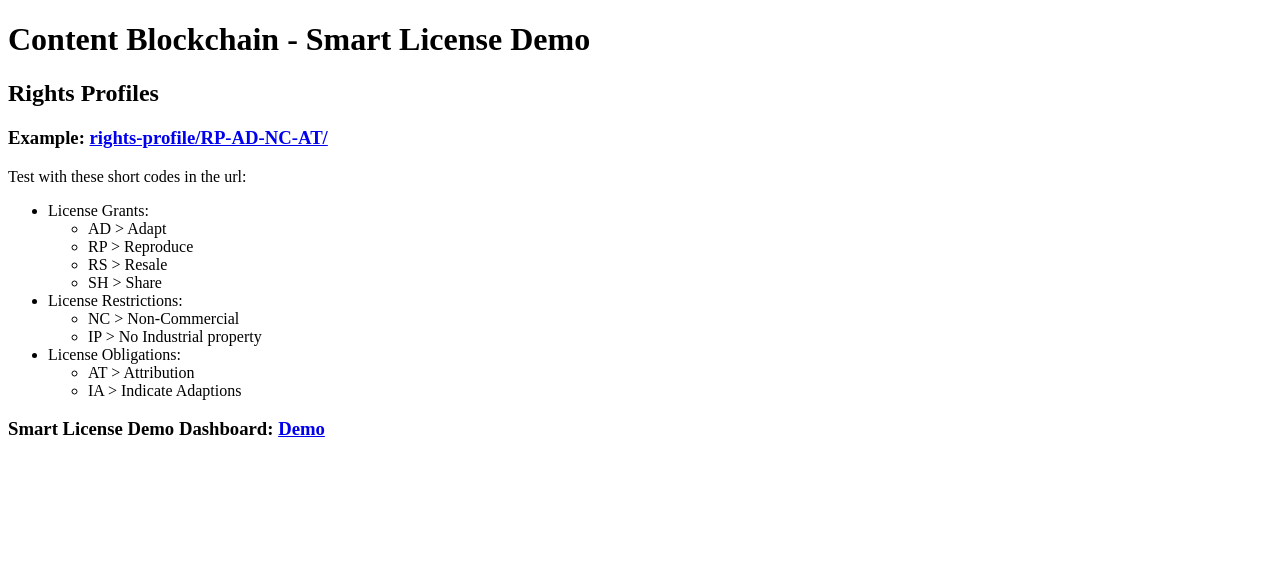
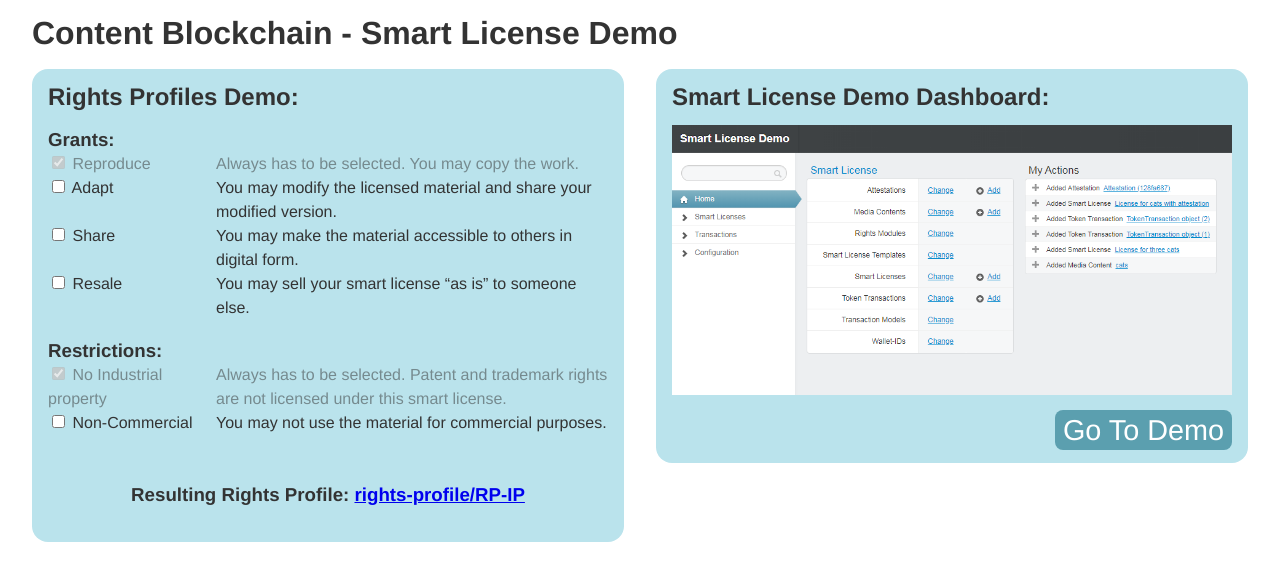
Before and after one commit to coblo/smartlicense, a Django app: template smartlicense/templates/index.html in a window 1280 px wide. Shown: the top 581 px of the page. Run offline with Django 3.2, Linux system fonts and the light colour scheme; the template is opened without the code that fills it, so the values that code supplies are empty.

Commit message:
Change design of index page

```diff
--- /dev/null
+++ b/smartlicense/static/main.css
@@ -0,0 +1,89 @@
+body {
+    margin: 1rem;
+    font-family: "Helvetica Neue", Helvetica, Arial, sans-serif;
+    font-size: 16px;
+    line-height: 24px;
+    color: #333333;
+    background-color: #ffffff;
+}
+
+.main-header {
+    margin-left: 1rem;
+    margin-bottom: .5rem;
+}
+
+.content {
+    display: flex;
+}
+
+.content-left, .content-right {
+    flex: 1;
+}
+
+.rights-profiles, .smart-license-demo {
+    background-color: #bae3ec;
+    margin: 1rem;
+    padding: 1rem;
+    border-radius: 1rem;
+}
+
+.rights-profiles h2, .smart-license-demo h2 {
+    margin: 0;
+}
+
+.link-image-demo {
+    margin-top: 1rem;
+    width: 100%;
+}
+
+.mb-0 {
+    margin-bottom: 0;
+}
+
+.text-disabled {
+    opacity: 0.5;
+}
+
+.rights-row {
+    display: flex;
+}
+
+.rights-row-left {
+    flex: 0.3;
+}
+
+.rights-row-right {
+    flex: 0.7;
+}
+
+.result {
+    text-align: center;
+    margin-top: 3rem;
+}
+
+.demo-button-container {
+    margin-top: 1rem;
+    text-align: right;
+}
+
+.demo-button {
+    text-decoration: none;
+    font-size: 1.8rem;
+    background-color: #5B9FAF;
+    padding: 4px 8px 4px 8px;
+    color: #fff;
+    border-radius: .5rem;
+}
+
+.rights-row.indicate-adaptions, .rights-row.attribution, #title-obligations {
+    display: None;
+}
+
+@media only screen and (max-width: 768px) {
+    .content {
+        flex-direction: column;
+    }
+    .content-left {
+        order: -1;
+    }
+}
--- /dev/null
+++ b/smartlicense/static/main.js
@@ -0,0 +1,46 @@
+'use strict';
+
+var obligationChanger = document.querySelectorAll('.obligation-changer');
+var linkChanger = document.querySelectorAll('.link-changer');
+
+var adaptElem = document.getElementById('adapt');
+var shareElem = document.getElementById('share');
+var resaleElem = document.getElementById('resale');
+var noncommercialElem = document.getElementById('noncommercial');
+
+var titleElem = document.getElementById('title-obligations');
+var indicateElem = document.getElementById('indicate-adaptions');
+var attributionElem = document.getElementById('attribution');
+
+var resultElem = document.getElementById('result-link');
+
+obligationChanger.forEach(function (element) {
+    element.addEventListener('change', function () {
+        if (adaptElem.checked || shareElem.checked || resaleElem.checked) {
+            titleElem.style.display = "block";
+            attributionElem.style.display = "flex";
+            indicateElem.style.display = adaptElem.checked ? "flex" : "none";
+        } else {
+            titleElem.style.display = "none";
+            attributionElem.style.display = "none";
+            indicateElem.style.display = "none";
+        }
+    });
+});
+
+linkChanger.forEach(function (element) {
+    element.addEventListener('change', function () {
+        var link = 'rights-profile/RP-';
+        if (adaptElem.checked)
+            link += 'AD-';
+        if (shareElem.checked)
+            link += 'SH-';
+        if (resaleElem.checked)
+            link += 'RS-';
+        link += 'IP';
+        if (noncommercialElem.checked)
+            link += '-NC';
+        resultElem.href = link;
+        resultElem.innerHTML = link;
+    });
+});
--- a/smartlicense/templates/index.html
+++ b/smartlicense/templates/index.html
@@ -1,33 +1,94 @@
 <!DOCTYPE html>
 <html lang="en">
 <head>
-  <meta charset="UTF-8">
-  <title>Content Blockchain - Smart License Demo</title>
+    <meta charset="UTF-8">
+    <meta name="viewport" content="width=device-width, initial-scale=1.0">
+    <link rel="stylesheet" type="text/css" href="../static/main.css">
+    <title>Content Blockchain - Smart License Demo</title>
 </head>
 <body>
-<h1>Content Blockchain - Smart License Demo</h1>
-<h2>Rights Profiles</h2>
-<h3>Example: <a href="rights-profile/RP-AD-NC-AT/">rights-profile/RP-AD-NC-AT/</a></h3>
-<p>Test with these short codes in the url:</p>
-<ul>
-  <li>License Grants:</li>
-  <ul>
-    <li>AD > Adapt</li>
-    <li>RP > Reproduce</li>
-    <li>RS > Resale</li>
-    <li>SH > Share</li>
-  </ul>
-  <li>License Restrictions:</li>
-  <ul>
-    <li>NC > Non-Commercial</li>
-    <li>IP > No Industrial property</li>
-  </ul>
-    <li>License Obligations:</li>
-  <ul>
-    <li>AT > Attribution</li>
-    <li>IA > Indicate Adaptions</li>
-  </ul>
-</ul>
-<h3>Smart License Demo Dashboard: <a href="demo/">Demo</a></h3>
+<h1 class="main-header">Content Blockchain - Smart License Demo</h1>
+<div class="content">
+    <div class="content-right">
+        <div class="rights-profiles">
+            <h2>Rights Profiles Demo:</h2>
+            <h3 class="mb-0">Grants:</h3>
+            <div class="rights-row">
+                <div class="rights-row-left">
+                    <input type="checkbox" id="reproduce" name="reproduce" checked disabled/>
+                    <label class="text-disabled" for="reproduce">Reproduce</label><br/>
+                </div>
+                <div class="rights-row-right text-disabled">Always has to be selected. You may copy the work.</div>
+            </div>
+            <div class="rights-row">
+                <div class="rights-row-left">
+                    <input type="checkbox" id="adapt" class="obligation-changer link-changer" name="adapt"/>
+                    <label for="adapt">Adapt</label><br/></div>
+                <div class="rights-row-right">You may modify the licensed material and share your modified version.
+                </div>
+            </div>
+            <div class="rights-row">
+                <div class="rights-row-left">
+                    <input type="checkbox" id="share" class="obligation-changer link-changer" name="share"/>
+                    <label for="share">Share</label><br/></div>
+                <div class="rights-row-right">You may make the material accessible to others in digital form.</div>
+            </div>
+            <div class="rights-row">
+                <div class="rights-row-left">
+                    <input type="checkbox" id="resale" class="obligation-changer link-changer" name="resale"/>
+                    <label for="resale">Resale</label><br/></div>
+                <div class="rights-row-right">You may sell your smart license “as is” to someone else.</div>
+            </div>
+            <h3 class="mb-0">Restrictions:</h3>
+            <div class="rights-row">
+                <div class="rights-row-left">
+                    <input type="checkbox" id="industrial" name="industrial" checked disabled/>
+                    <label class="text-disabled" for="industrial">No Industrial property</label><br/></div>
+                <div class="rights-row-right text-disabled">Always has to be selected. Patent and trademark rights are
+                    not
+                    licensed under this smart license.
+                </div>
+            </div>
+            <div class="rights-row">
+                <div class="rights-row-left">
+                    <input type="checkbox" id="noncommercial" class="link-changer" name="noncommercial"/>
+                    <label for="noncommercial">Non-Commercial</label><br/></div>
+                <div class="rights-row-right">You may not use the material for commercial purposes.</div>
+            </div>
+            <h3 id="title-obligations" class="mb-0">Obligations:</h3>
+            <div class="rights-row indicate-adaptions" id="indicate-adaptions">
+                <div class="rights-row-left">Indicate Adaptions</div>
+                <div class="rights-row-right">If you share an adapted version of the licensed material you have to
+                    indicate
+                    that your adaptation bases on the licensed material in a reasonable manner. You have to name the
+                    creator, copyright owner and licensor of the material according to the attribution obligation. If
+                    you
+                    share adaptations you must not imply that they are authorised or otherwise endorsed by the licensor.
+                </div>
+            </div>
+            <div class="rights-row attribution" id="attribution">
+                <div class="rights-row-left">Attribution</div>
+                <div class="rights-row-right">If the licensed material contains references to the creator or publisher
+                    or
+                    copyright notices you must not remove them.
+                </div>
+            </div>
+            <div class="result"><h3>Resulting Rights Profile: <a id="result-link" href="rights-profile/RP-IP/">rights-profile/RP-IP</a>
+            </h3></div>
+        </div>
+    </div>
+    <div class="content-left">
+        <div class="smart-license-demo">
+            <h2>Smart License Demo Dashboard:</h2>
+            <a href="demo/">
+                <img class="link-image-demo" src="../static/smart-license-demo.png" alt="Smart License Demo Dashboard"/>
+            </a>
+            <div class="demo-button-container">
+                <a class="demo-button" href="demo/">Go To Demo</a>
+            </div>
+        </div>
+    </div>
+</div>
+<script type="text/javascript" src="../static/main.js"></script>
 </body>
 </html>
```
Also changed, not shown: smartlicense/static/smart-license-demo.png (added).
